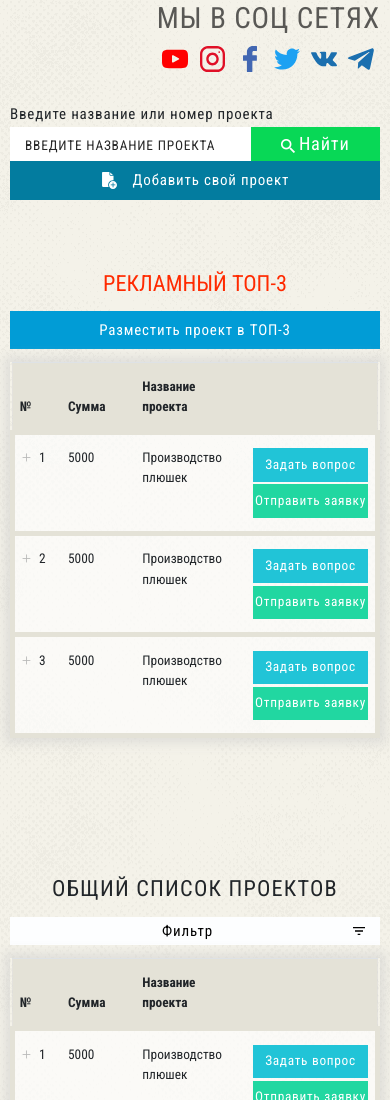
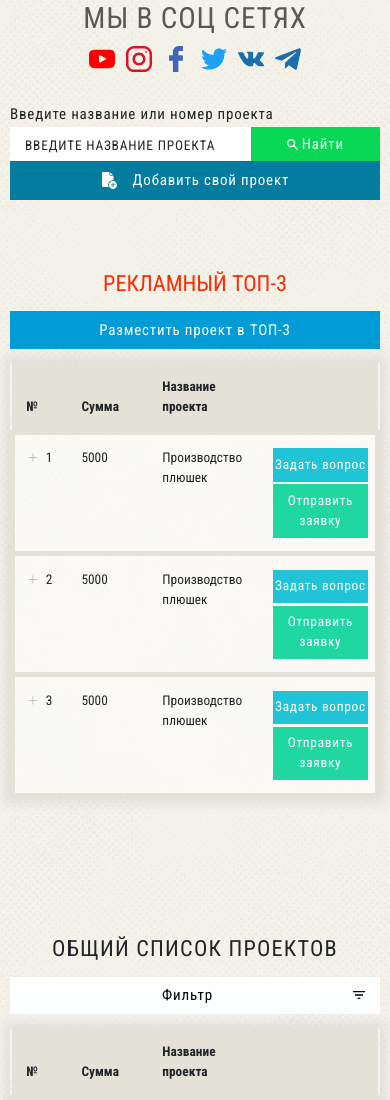
Before and after one commit to BorisSlonov/borisslonov.github.io-ba-list, a plain HTML site: page index.html in a window 390 px wide. Shown: the part 280-1380 px from the top of the page. Drawn offline with nearby package versions, Linux system fonts and the light colour scheme.

Commit message:
Add files via upload

```diff
--- a/css/style.css
+++ b/css/style.css
@@ -105,6 +105,14 @@ button {
     -webkit-box-align: center;
         -ms-flex-align: center;
             align-items: center;
+  }
+  .header-container .social-item {
+    -webkit-box-align: center;
+        -ms-flex-align: center;
+            align-items: center;
+    -webkit-box-pack: center;
+        -ms-flex-pack: center;
+            justify-content: center;
   }
 }
 
@@ -293,9 +301,9 @@ h3 {
   -webkit-box-pack: center;
       -ms-flex-pack: center;
           justify-content: center;
-  -webkit-box-align: center;
-      -ms-flex-align: center;
-          align-items: center;
+  -webkit-box-align: start;
+      -ms-flex-align: start;
+          align-items: flex-start;
   background-color: #08d856;
 }
 
@@ -309,6 +317,10 @@ h3 {
   transition: all .8s;
 }
 
+.search-form__btn button img {
+  max-width: 11px;
+}
+
 .search-form__btn button:hover {
   background-color: #06f762;
   cursor: pointer;
@@ -316,7 +328,7 @@ h3 {
 
 .search-form__btn span {
   color: #fff;
-  font-size: 1.1rem;
+  font-size: .9rem;
 }
 
 @media (max-width: 425px) {
@@ -377,7 +389,7 @@ h3 {
 }
 
 .advert-table thead tr th {
-  padding: 1em .5em;
+  padding: 1em .5em 1em 1em;
 }
 
 .advert-table tbody {
@@ -385,7 +397,7 @@ h3 {
 }
 
 .advert-table tbody td {
-  padding: 1em .5em;
+  padding: 1em .5em 1em 1em;
 }
 
 .advert-table tbody tr {
@@ -426,10 +438,13 @@ h3 {
       -ms-flex-align: center;
           align-items: center;
   border: none;
+  -webkit-transition: all .8s;
+  transition: all .8s;
 }
 
 .advert-table .table-btn-container__btn button:hover {
   cursor: pointer;
+  background-color: #03ace9;
 }
 
 .advert-table .table-btn-container__btn button img {
@@ -526,7 +541,7 @@ td img {
 }
 
 .all-list-table thead tr th {
-  padding: 1em .5em;
+  padding: 1em .5em 1em 1em;
 }
 
 .all-list-table tbody {
@@ -534,7 +549,7 @@ td img {
 }
 
 .all-list-table tbody td {
-  padding: 1em .5em;
+  padding: 1em .5em 1em 1em;
 }
 
 .all-list-table tbody tr {
@@ -559,7 +574,7 @@ td img {
 
 .all-list-table .table-btn-container__btn button {
   font-size: .9rem;
-  padding: .2em 1em;
+  padding: .5em 1em;
   letter-spacing: .8px;
   background-color: #fdfeff;
   color: #000;
@@ -570,10 +585,13 @@ td img {
       -ms-flex-align: center;
           align-items: center;
   border: none;
+  -webkit-transition: all 1s;
+  transition: all 1s;
 }
 
 .all-list-table .table-btn-container__btn button:hover {
   cursor: pointer;
+  background-color: #f3f8fd;
 }
 
 .all-list-table .table-btn-container__btn button img {
@@ -891,7 +909,6 @@ input:-ms-input-placeholder {
   margin-top: 25px;
   margin-bottom: 15px;
   color: #333333;
-  border-bottom: 1px solid rgba(0, 0, 0, 0.349);
   padding-bottom: 5px;
 }
 
@@ -1035,6 +1052,7 @@ input:-ms-input-placeholder {
   background-color: #21c4d7;
   color: #fff;
   font-size: .9rem;
+  letter-spacing: .8px;
 }
 
 @media (max-width: 500px) {
```
